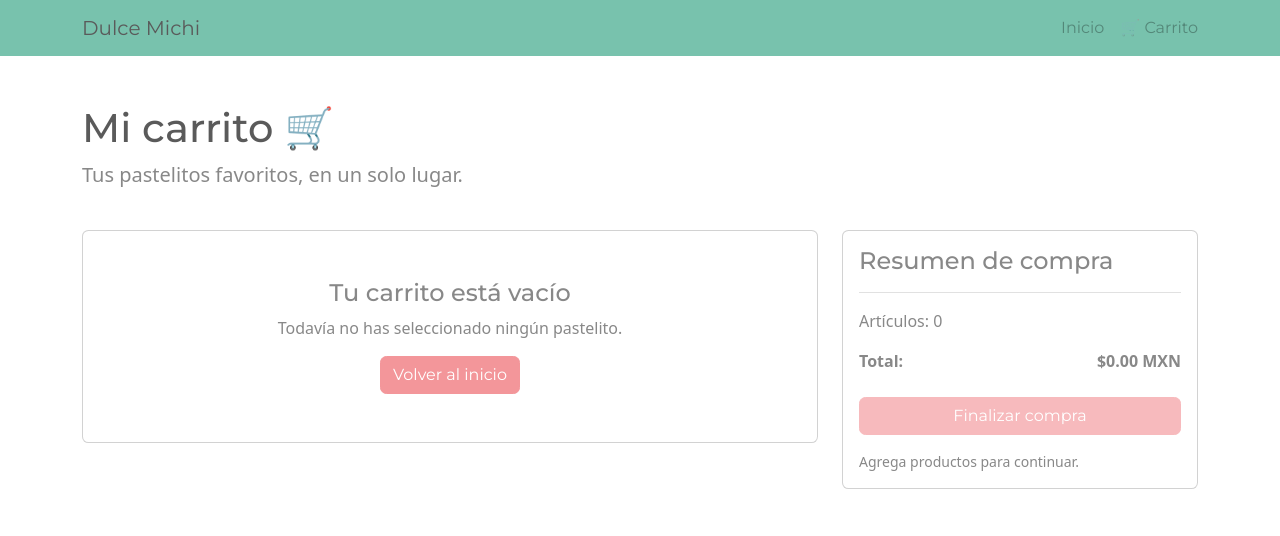
After one commit to analoyolam/dulce-muchi, a PHP site: page /carrito.php in a window 1280 px wide. The commit adds this page. Shown: the top 536 px of the page. Run offline with PHP 8.4, Linux system fonts and the light colour scheme.

Commit message:
Agregar navbar y navegacion entre inicio y carrito

```diff
--- /dev/null
+++ b/carrito.php
@@ -0,0 +1,88 @@
+<!DOCTYPE html>
+<html lang="es">
+<head>
+    <meta charset="UTF-8">
+    <meta name="viewport" content="width=device-width, initial-scale=1.0">
+
+    <title>Dulce Michi - Carrito</title>
+
+    <link rel="stylesheet"
+          href="https://bootswatch.com/5/minty/bootstrap.min.css">
+</head>
+
+<body>
+
+    <!-- Menú de navegación -->
+    <nav class="navbar bg-primary" data-bs-theme="dark">
+        <div class="container">
+
+            <a class="navbar-brand" href="index.php">
+                Dulce Michi
+            </a>
+
+            <div class="navbar-nav flex-row flex-wrap gap-3">
+                <a class="nav-link" href="index.php">Inicio</a>
+                <a class="nav-link" href="carrito.php">🛒 Carrito</a>
+            </div>
+
+        </div>
+    </nav>
+
+<main class="container py-5">
+
+    <h1>Mi carrito 🛒</h1>
+    <p class="lead">Tus pastelitos favoritos, en un solo lugar.</p>
+
+    <div class="row g-4 mt-3">
+
+        <!--productos -->
+        <div class="col-md-8">
+            <div class="card">
+                <div class="card-body text-center py-5">
+
+                    <h2 class="h4">Tu carrito está vacío</h2>
+
+                    <p>
+                        Todavía no has seleccionado ningún pastelito.
+                    </p>
+
+                    <a href="index.php" class="btn btn-secondary">
+                        Volver al inicio
+                    </a>
+
+                </div>
+            </div>
+        </div>
+
+        <!-- resumen de compra -->
+        <div class="col-md-4">
+            <div class="card">
+                <div class="card-body">
+
+                    <h2 class="h4">Resumen de compra</h2>
+                    <hr>
+
+                    <p>Artículos: 0</p>
+
+                    <div class="d-flex justify-content-between">
+                        <strong>Total:</strong>
+                        <strong>$0.00 MXN</strong>
+                    </div>
+
+                    <button type="button"
+                            class="btn btn-secondary w-100 mt-4"
+                            disabled>
+                        Finalizar compra
+                    </button>
+
+                    <p class="small text-muted mt-3 mb-0">
+                        Agrega productos para continuar.
+                    </p>
+
+                </div>
+            </div>
+        </div>
+
+    </div>
+
+</main>
```
Also changed, not shown: index.php (+14 -0 lines).
